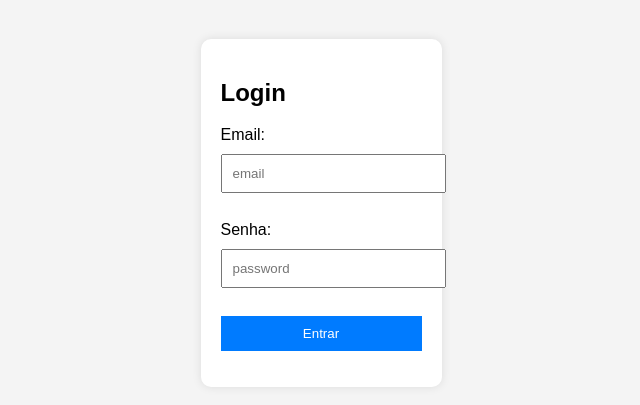
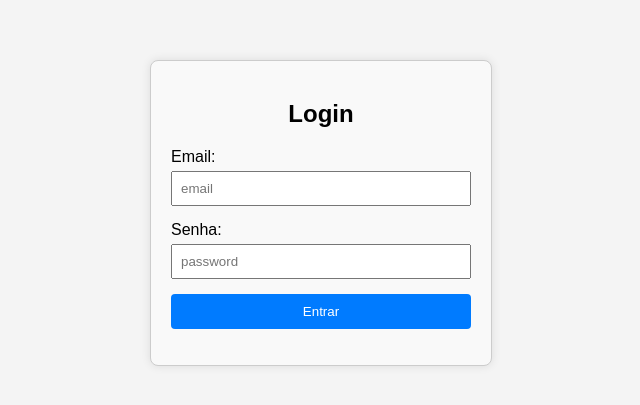
Before and after one commit to JosemirFarias/case-selective-monks, a plain HTML site: page frontend/login.html in a window 1280 px wide. Shown: the part 195-600 px from the top of the page, without its empty margins (319-959 px from the left). Drawn offline with Linux system fonts and the light colour scheme.

Commit message:
Ajuste no front

```diff
--- a/data/users.csv
+++ b/data/users.csv
@@ -1,3 +1,3 @@
-username,password,role
-user1,oeiruhn56146,admin
-user2,908ijofff,user
+email,password,role
+user1@test.com,oeiruhn56146,admin
+user2@test.com,908ijofff,user
--- a/frontend/css/style.css
+++ b/frontend/css/style.css
@@ -8,33 +8,47 @@ body {
 }
 
 .login-container {
-    background: white;
+    width: 300px;
+    margin: 100px auto;
     padding: 20px;
-    border-radius: 10px;
-    box-shadow: 0px 0px 10px rgba(0,0,0,0.1);
+    border: 1px solid #ccc;
+    border-radius: 8px;
+    background-color: #f9f9f9;
+    box-shadow: 0 0 10px rgba(0,0,0,0.1);
 }
 
-input {
-    display: block;
-    width: 100%;
-    padding: 10px;
-    margin: 10px 0;
+.login-container h2 {
+    text-align: center;
+    margin-bottom: 20px;
 }
 
-button {
+#loginForm label {
+    display: block;
+    margin-bottom: 5px;
+}
+
+#loginForm input {
+    width: 100%;
+    padding: 8px;
+    margin-bottom: 15px;
+    box-sizing: border-box;
+}
+
+#loginForm button {
     width: 100%;
     padding: 10px;
     background-color: #007bff;
     color: white;
     border: none;
+    border-radius: 4px;
     cursor: pointer;
 }
 
-button:hover {
+#loginForm button:hover {
     background-color: #0056b3;
 }
 
-#error-msg {
+#error-message {
     color: red;
     margin-top: 10px;
 }
```
Also changed, not shown: 1 other file.
